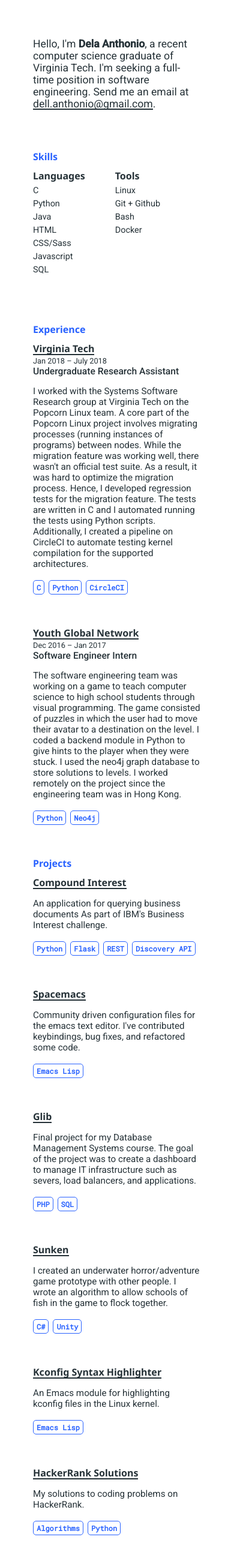
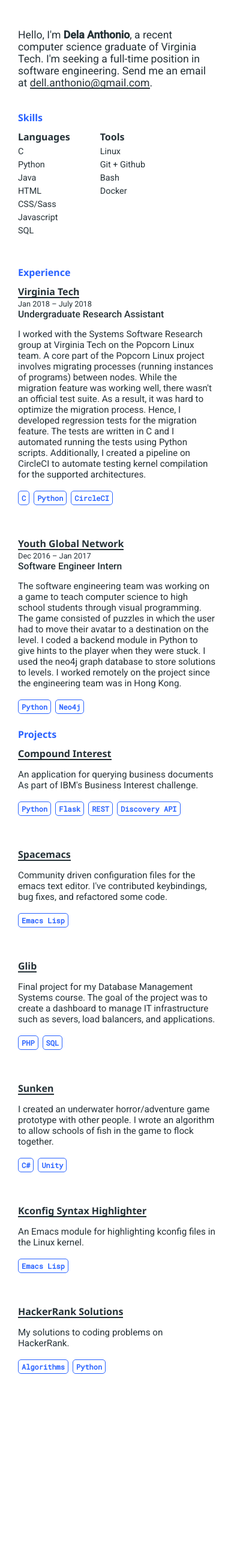
Before and after one commit to delaanthonio/delaanthonio.github.io, a Jekyll site: the page built from index.html, in a window 390 px wide. Shown: the whole page at 60% size. Built offline with Jekyll 4.4.1, drawn with Linux system fonts in a browser that asks for light colours; after the commit the page ends 2323 px from its top, so only the background shows below that.

Commit message:
base: Reduce section padding for mobile devices

```diff
--- a/_sass/_base.sass
+++ b/_sass/_base.sass
@@ -26,8 +26,9 @@
     padding: 25px 50px
   +tablet
     display: block
+    padding: 20px 35px
   +phablet
-    padding: 25px 35px
+    padding: 10px
   display: flex
   justify-content: center
   padding: 25px 120px
```
